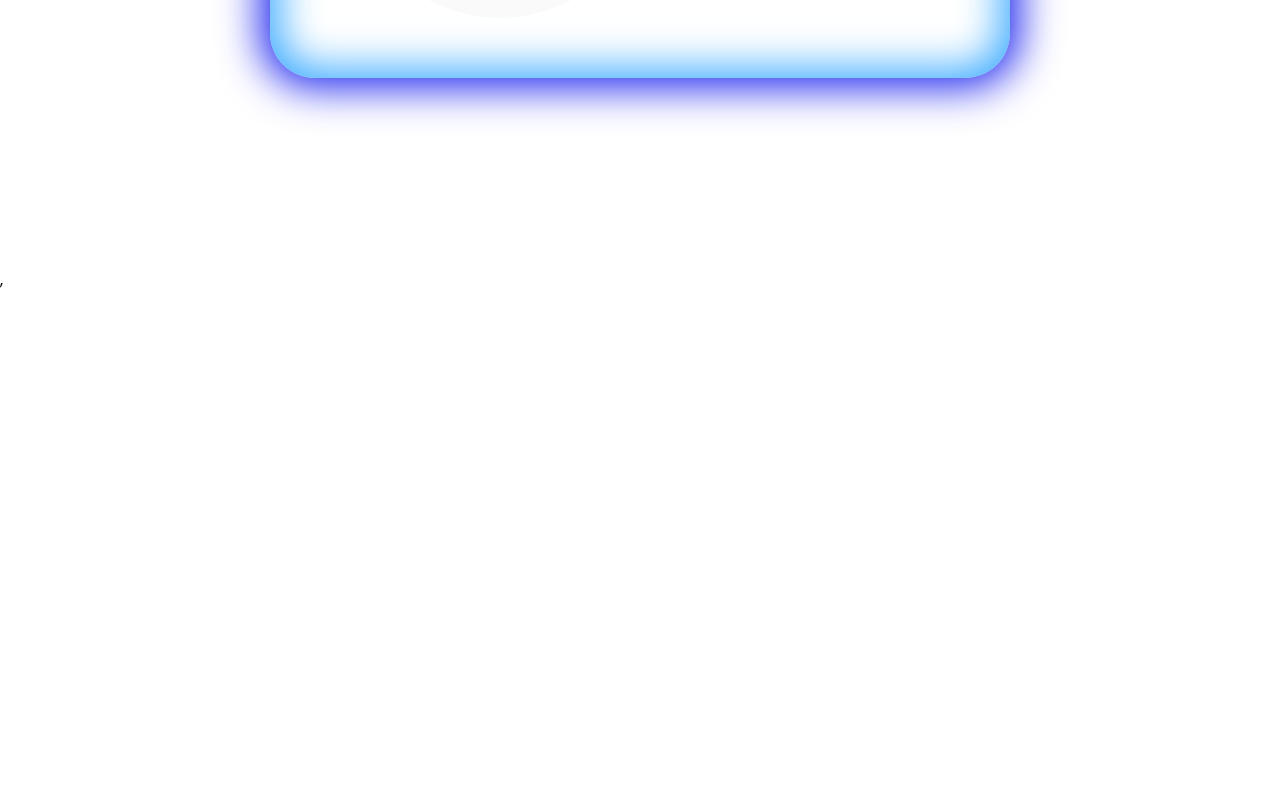
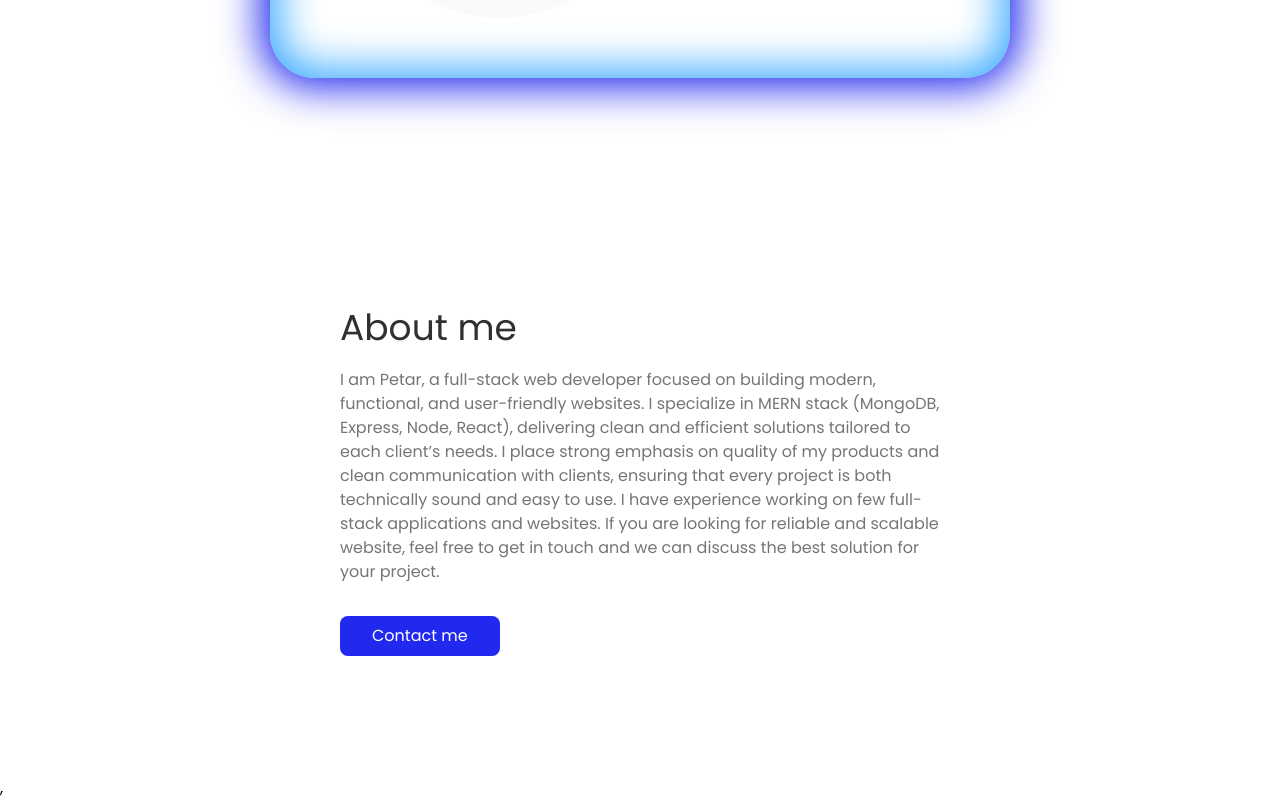
Before and after one commit to PetarDev05/portfolio, a React (Vite) app: page / in a window 1280 px wide. Shown: the part 532-1332 px from the top of the page. Before the commit the page ends 824 px from the top, so only its background shows below. Built offline with nearby package versions, Linux system fonts and the light colour scheme.

Commit message:
Create about me section

```diff
--- a/src/App.jsx
+++ b/src/App.jsx
@@ -1,11 +1,13 @@
 import Hero from "./pages/Hero.jsx";
 import AboutMe from "./pages/AboutMe.jsx";
+import TechStack from "./pages/TechStack.jsx";
 
 const App = () => {
   return (
     <div className="w-full">
       <Hero />
-      {/* <AboutMe /> */}
+      <AboutMe />
+      <TechStack />
     </div>
   );
 };
--- a/src/components/Biography.jsx
+++ b/src/components/Biography.jsx
@@ -1,10 +1,9 @@
 
 const Biography = () => {
   return (
-    <div className="w-200 flex flex-row items-center gap-10">
-      <div className="min-w-75 min-h-75 bg-(--black) rounded-lg"></div>
-      <div className="flex flex-col items-start justify-evenly gap-5">
-        <p className="">
+    <div className="md:w-150 flex flex-row items-center gap-10">
+      <div className="flex flex-col items-start justify-evenly gap-8">
+        <p className="text-(--text-light) dark:text-(--text-dark)">
           I am Petar, a full-stack web developer focused on building modern,
           functional, and user-friendly websites. I specialize in MERN stack
           (MongoDB, Express, Node, React), delivering clean and efficient
@@ -16,6 +15,7 @@
           If you are looking for reliable and scalable website,
           feel free to get in touch and we can discuss the best solution for your project.
         </p>
+        <button className="px-8 py-2 rounded-lg bg-(--dark-blue) text-white cursor-pointer">Contact me</button>
       </div>
     </div>
   )
--- a/src/index.css
+++ b/src/index.css
@@ -9,9 +9,8 @@
     --text: #303030;
     --dark-blue: #2229ef;
     --blue: #3facff;
-    --light-blue: #9ca0ff;
-    --light-red: #ffdede;
-    --text-light: #9e9e9e;
+    --text-light: #757575;
+    --text-dark: #bcbcbc;
     --dark-bg: #04002e;
 }
 
--- a/src/pages/AboutMe.jsx
+++ b/src/pages/AboutMe.jsx
@@ -2,9 +2,9 @@
 
 const AboutMe = () => {
   return (
-    <div className="w-full flex items-center justify-center py-30 px-30">
-      <div className="flex flex-col items-start gap-5">
-        <h2 className="text-4xl">About me</h2>
+    <div className="w-full flex items-center justify-center p-10 pb-30 bg-(--white) dark:bg-(--dark-bg)">
+      <div className="flex flex-col items-start justify-center gap-5">
+        <h2 className="text-4xl text-(--text) dark:text-(--white)">About me</h2>
         <Biography />
       </div>
     </div>
--- /dev/null
+++ b/src/pages/TechStack.jsx
@@ -0,0 +1,16 @@
+import { FaNodeJs } from "react-icons/fa";
+import { SiExpress } from "react-icons/si";
+import { FaReact } from "react-icons/fa";
+import { BiLogoMongodb } from "react-icons/bi";
+import { SiJsonwebtokens } from "react-icons/si";
+import { RiTailwindCssFill } from "react-icons/ri";
+import { FaGitAlt } from "react-icons/fa";
+import { FaNpm } from "react-icons/fa";
+import { SiJavascript } from "react-icons/si";
+import { SiReactrouter } from "react-icons/si";
+
+const TechStack = () => {
+  return <div></div>;
+};
+
+export default TechStack;
```
